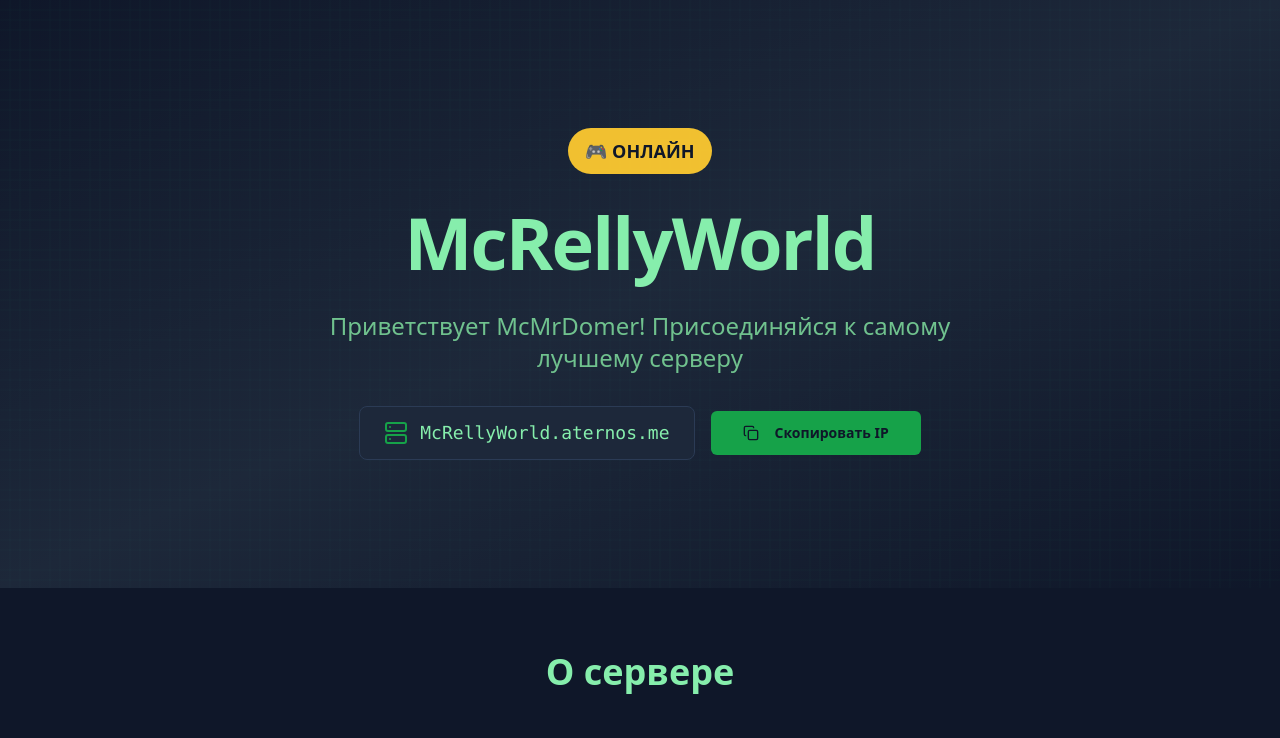
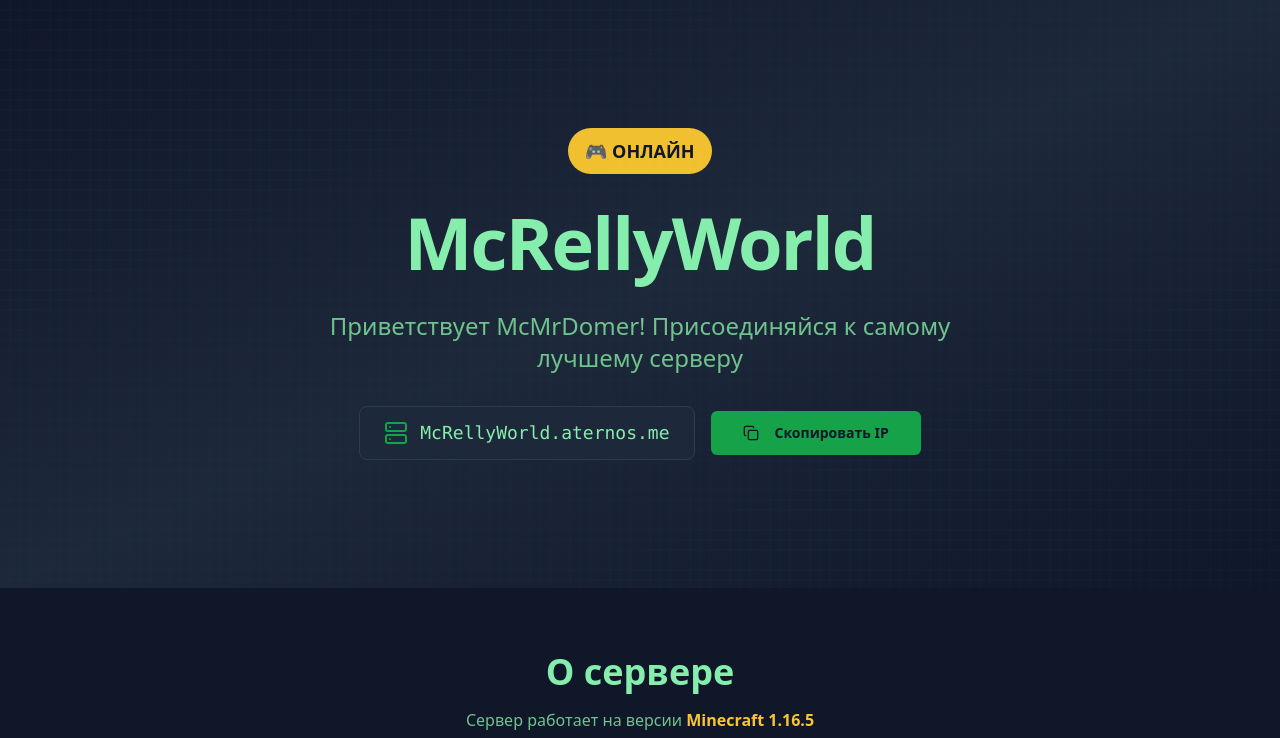
Before and after one commit to pr-poehali-dev/mc-relly-world-server-1, a React (Vite) app: page / in a window 1280 px wide. Shown: the top 738 px of the page. Built offline with nearby package versions, Linux system fonts and the light colour scheme.

Commit message:
Добавлен сервер для Minecraft 1.16.5

```diff
--- a/src/pages/Index.tsx
+++ b/src/pages/Index.tsx
@@ -69,9 +69,12 @@ const Index = () => {
 
       <section id="about" className="py-16 bg-background">
         <div className="container mx-auto px-4">
-          <h2 className="text-4xl font-bold text-center mb-12 text-foreground">
+          <h2 className="text-4xl font-bold text-center mb-4 text-foreground">
             О сервере
           </h2>
+          <p className="text-center text-muted-foreground mb-12 max-w-2xl mx-auto">
+            Сервер работает на версии <span className="text-secondary font-bold">Minecraft 1.16.5</span>
+          </p>
 
           <div className="grid md:grid-cols-3 gap-6 max-w-5xl mx-auto">
             <Card className="border-border bg-card hover:border-primary transition-all hover:scale-105">
```
